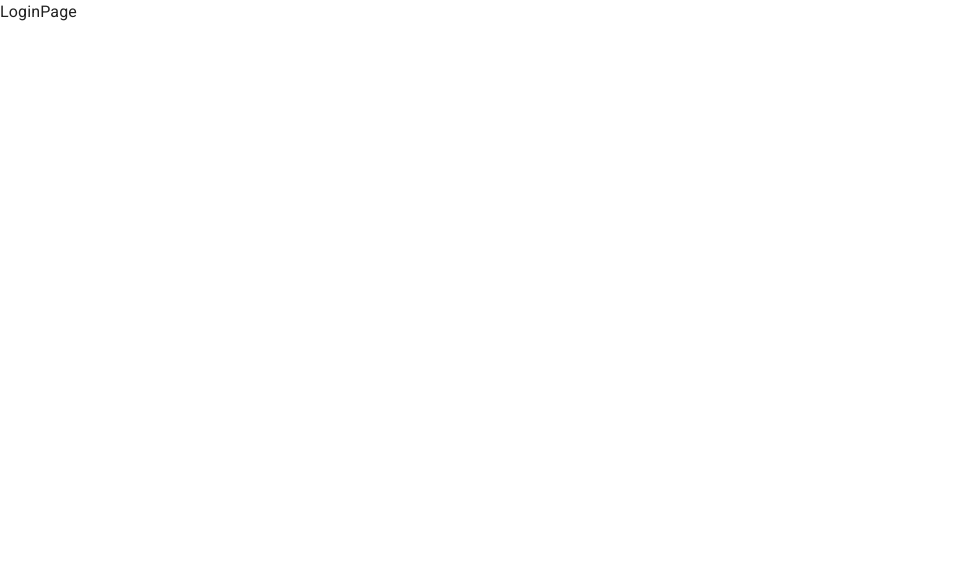
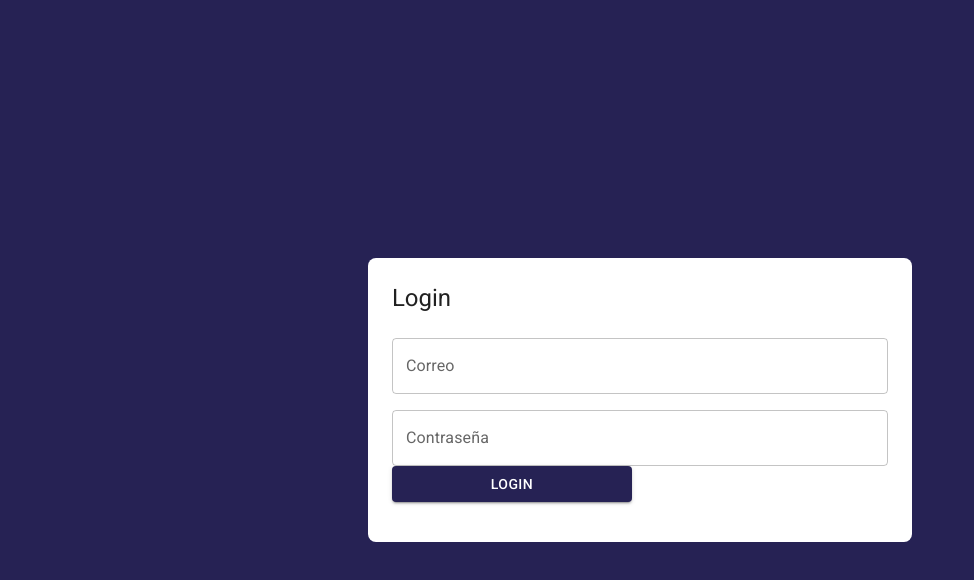
Before and after one commit to jennIntriago/journal-app, a React (Vite) app: page /auth/login in a window 1280 px wide. Shown: the top 580 px of the page, without its empty margins (0-974 px from the left). Built offline with nearby package versions, Linux system fonts and the light colour scheme.

Commit message:
Agregar estilos en pagina de login

```diff
--- a/src/auth/pages/LoginPage.jsx
+++ b/src/auth/pages/LoginPage.jsx
@@ -1,3 +1,54 @@
+import { Button, Grid, TextField, Typography } from "@mui/material";
+
 export const LoginPage = () => {
-  return <div>LoginPage</div>;
+  return (
+    <Grid
+      container
+      spacing={0}
+      direction="column"
+      alignItems="center"
+      justifyContent="center"
+      sx={{ minHeight: "100vh", backgroundColor: "primary.main", padding: 4 }}
+    >
+      <Grid
+        item
+        className="box-shadow"
+        xs={3} //tamaño de la caja md lx
+        sx={{ backgroundColor: "white", padding: 3, borderRadius: 2 }}
+      >
+        <Typography variant="h5" sx={{ mb: 1 }}>
+          Login
+        </Typography>
+        <form>
+          <Grid container>
+            <Grid item xs={12} sx={{ mt: 2 }}>
+              <TextField
+                label="Correo"
+                type="email"
+                placeholder="correo@google.com"
+                fullWidth
+              />
+            </Grid>
+
+            <Grid item xs={12} sx={{ mt: 2 }}>
+              <TextField
+                label="Contraseña"
+                type="password"
+                placeholder="Contraseña"
+                fullWidth
+              />
+            </Grid>
+
+            <Grid container spacing={2} sx={{ mb: 2 }}>
+              <Grid item xs={12} sm={6}>
+                <Button variant="contained" fullWidth>
+                  Login
+                </Button>
+              </Grid>
+            </Grid>
+          </Grid>
+        </form>
+      </Grid>
+    </Grid>
+  );
 };
--- a/src/styles.css
+++ b/src/styles.css
@@ -0,0 +1,3 @@
+.box-shadow{
+    box-shadow: 0px 5px 5px rgba(0, 0, 0, 0,2);
+}
```
